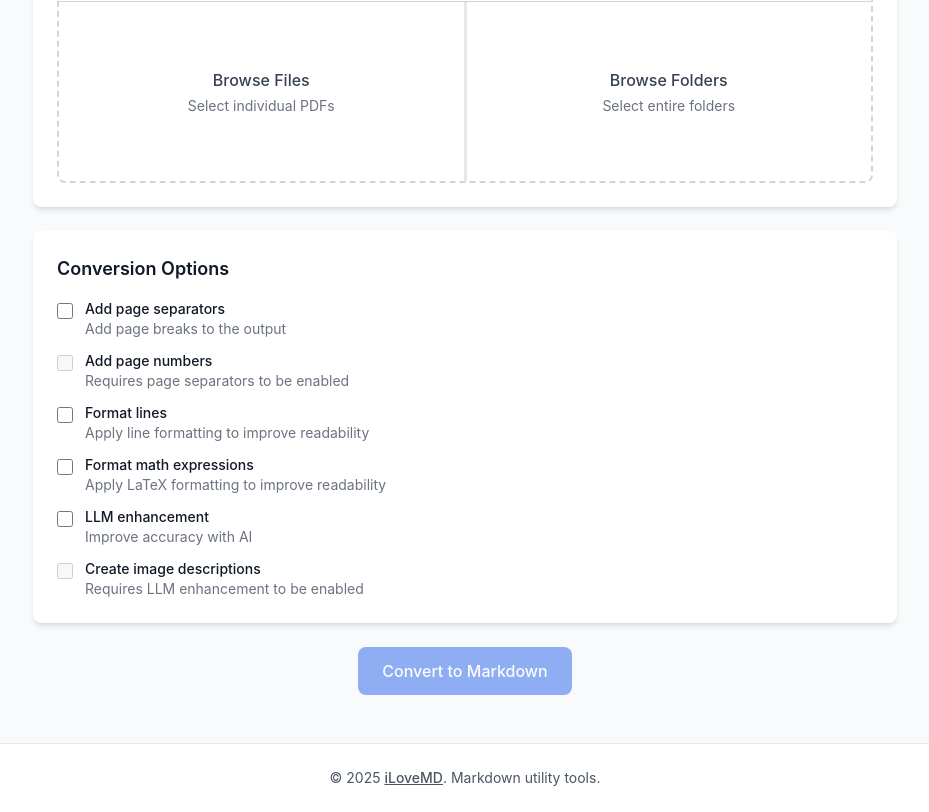
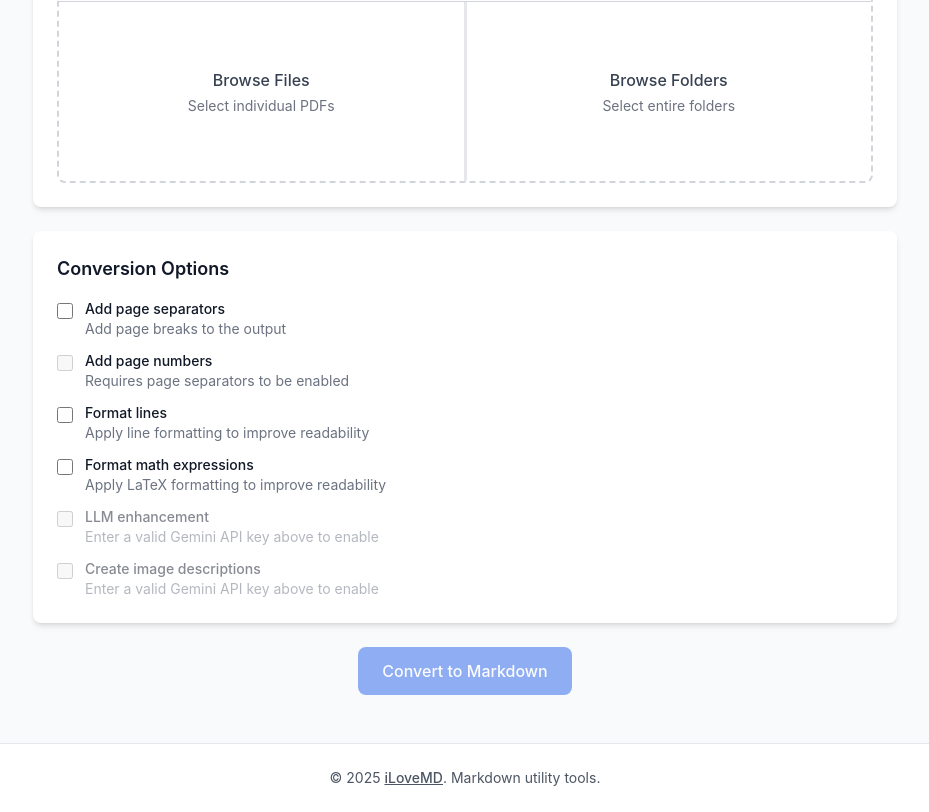
Before and after one commit to guy915/iLoveMD, a Next.js app: page /pdf-to-markdown in a window 1280 px wide. Shown: the part 696-1508 px from the top of the page, without its empty margins (175-1104 px from the left). Built offline with nearby package versions, Linux system fonts and the light colour scheme.

Commit message:
feat: enhance Gemini API key validation and add tests for key plausibility

```diff
--- a/src/app/pdf-to-markdown/PdfToMarkdownClient.tsx
+++ b/src/app/pdf-to-markdown/PdfToMarkdownClient.tsx
@@ -8,6 +8,7 @@ import { MARKER_CONFIG } from '@/lib/constants'
 import { convertPdfToMarkdown, convertPdfToMarkdownLocal } from '@/lib/services/markerApiService'
 import { filterPdfFiles, filterImmediateFolderFiles, getFolderName, type BatchProgress } from '@/lib/services/batchConversionService'
 import { cleanupPdfMarkdown } from '@/lib/utils/markdownUtils'
+import { isLikelyApiKey } from '@/lib/utils/apiKeyUtils'
 import { useLogs } from '@/contexts/LogContext'
 import { useConversionMode } from '@/hooks/useConversionMode'
 import { useConversionOptions } from '@/hooks/useConversionOptions'
@@ -246,9 +247,9 @@ export default function PdfToMarkdownClient() {
             }
         } else if (mode === 'free') {
             // Validate Gemini API key for free mode with LLM
-            if (options.use_llm && !geminiApiKey.trim()) {
-                setError('Please enter your Gemini API key to use LLM enhancement in free mode')
-                addLog('error', 'Conversion blocked: No Gemini API key provided for free LLM mode')
+            if (options.use_llm && !isLikelyApiKey(geminiApiKey)) {
+                setError('Please enter a valid Gemini API key to use LLM enhancement in free mode')
+                addLog('error', 'Conversion blocked: Missing or invalid Gemini API key for free LLM mode')
                 return
             }
         }
@@ -762,6 +763,7 @@ export default function PdfToMarkdownClient() {
                         options={options}
                         onOptionChange={handleOptionChange}
                         disabled={processing}
+                        isLlmAvailable={mode !== 'free' || isLikelyApiKey(geminiApiKey)}
                     />
 
                     {error && (
@@ -789,7 +791,7 @@ export default function PdfToMarkdownClient() {
                                     processing ||
                                     files.length === 0 ||
                                     (mode === 'paid' && !apiKey.trim()) ||
-                                    (mode === 'free' && options.use_llm && !geminiApiKey.trim())
+                                    (mode === 'free' && options.use_llm && !isLikelyApiKey(geminiApiKey))
                                 }
                                 loading={processing}
                                 loadingText="Converting..."
--- a/src/components/layout/GlobalDiagnosticPanel.tsx
+++ b/src/components/layout/GlobalDiagnosticPanel.tsx
@@ -56,10 +56,10 @@ export default function GlobalDiagnosticPanel() {
 
       {/* Dropdown Panel */}
       {isOpen && (
-        <div className="absolute top-full left-0 mt-2 bg-gray-900 rounded-lg shadow-2xl overflow-hidden z-50 w-[95vw] max-w-xl md:w-[500px]">
+        <div className="absolute top-full left-0 mt-2 bg-white border border-gray-200 rounded-lg shadow-2xl overflow-hidden z-50 w-[95vw] max-w-xl md:w-[500px]">
           {/* Header */}
-          <div className="flex items-center justify-between p-4 bg-gray-800 border-b border-gray-700">
-            <h3 className="text-lg font-semibold text-white">
+          <div className="flex items-center justify-between p-4 bg-gray-50 border-b border-gray-200">
+            <h3 className="text-lg font-semibold text-gray-900">
               Diagnostic Logs
             </h3>
             <button
@@ -159,7 +159,7 @@ Log Format: #ID [timestamp] TYPE: message
                     })
                   })
               }}
-              className="text-gray-400 hover:text-white text-sm px-3 py-1 bg-gray-700 rounded hover:bg-gray-600 transition-colors"
+              className="text-gray-700 hover:text-gray-900 text-sm px-3 py-1 bg-gray-100 rounded hover:bg-gray-200 transition-colors"
             >
               Copy
             </button>
@@ -190,20 +190,20 @@ Log Format: #ID [timestamp] TYPE: message
             }}
           >
             {logs.length === 0 ? (
-              <div className="text-gray-400 text-center py-8 select-none">
+              <div className="text-gray-500 text-center py-8 select-none">
                 No logs yet. Logs will appear here as you interact with the website.
               </div>
             ) : (
               logs.map((log) => (
                 <div
                   key={log.id}
-                  className={`mb-2 ${log.type === 'error' ? 'text-red-400' :
-                      log.type === 'success' ? 'text-green-400' :
-                        'text-gray-300'
+                  className={`mb-2 ${log.type === 'error' ? 'text-red-600' :
+                      log.type === 'success' ? 'text-green-600' :
+                        'text-gray-700'
                     }`}
                 >
                   <div className="flex items-start gap-2">
-                    <span className="text-gray-600 text-xs font-mono select-all" title="Log ID (click to select)">
+                    <span className="text-gray-400 text-xs font-mono select-all" title="Log ID (click to select)">
                       #{log.id}
                     </span>
                     <div className="flex-1">
@@ -213,7 +213,7 @@ Log Format: #ID [timestamp] TYPE: message
                       </span>{' '}
                       {log.message}
                       {log.data && (
-                        <pre className="ml-4 mt-1 text-xs text-gray-400 overflow-x-auto whitespace-pre-wrap break-words">
+                        <pre className="ml-4 mt-1 text-xs text-gray-600 overflow-x-auto whitespace-pre-wrap break-words">
                           {JSON.stringify(log.data, null, 2)}
                         </pre>
                       )}
--- a/src/components/pdf-to-markdown/ConversionOptions.tsx
+++ b/src/components/pdf-to-markdown/ConversionOptions.tsx
@@ -7,6 +7,13 @@ interface ConversionOptionsProps {
   options: MarkerOptions
   onOptionChange: (key: keyof MarkerOptions, value: boolean | string) => void
   disabled?: boolean
+  /**
+   * Whether LLM enhancement can be toggled on.
+   * In free mode this should reflect whether a plausible Gemini API key has
+   * been entered. Defaults to true to preserve behaviour for callers that
+   * don't provide it (e.g. paid mode, which doesn't use Gemini).
+   */
+  isLlmAvailable?: boolean
 }
 
 /**
@@ -17,7 +24,8 @@ export function ConversionOptions({
   mode,
   options,
   onOptionChange,
-  disabled = false
+  disabled = false,
+  isLlmAvailable = true
 }: ConversionOptionsProps) {
   // Track user's intent for dependent options separately from their enabled state
   // This allows checkboxes to remain checked (but disabled) when dependencies are off
@@ -31,6 +39,12 @@ export function ConversionOptions({
     setImageDescriptionsIntent(options.disable_image_extraction)
     // eslint-disable-next-line react-hooks/exhaustive-deps
   }, []) // Empty deps = only run on mount
+
+  // "Create image descriptions" is a derivative of "LLM enhancement":
+  // it is only meaningful when LLM is both toggled on AND actually usable
+  // (i.e. a valid API key is present in free mode). When LLM is unavailable,
+  // cascade the grayed-out state to this dependent option as well.
+  const llmEffective = options.use_llm && isLlmAvailable
 
   return (
     <div className="bg-white rounded-lg shadow-md p-6 mb-6">
@@ -134,12 +148,16 @@ export function ConversionOptions({
                 onOptionChange('disable_image_extraction', false)
               }
             }}
-            className="mt-1 h-4 w-4 text-blue-600 focus:ring-blue-500 border-gray-300 rounded"
-            disabled={disabled}
+            className="mt-1 h-4 w-4 text-blue-600 focus:ring-blue-500 border-gray-300 rounded disabled:cursor-not-allowed"
+            disabled={disabled || !isLlmAvailable}
           />
-          <span className="ml-3">
+          <span className={`ml-3 ${!isLlmAvailable ? 'opacity-50' : ''}`}>
             <span className="block text-sm font-medium text-gray-900">LLM enhancement</span>
-            <span className="block text-sm text-gray-500">Improve accuracy with AI</span>
+            <span className="block text-sm text-gray-500">
+              {isLlmAvailable
+                ? 'Improve accuracy with AI'
+                : 'Enter a valid Gemini API key above to enable'}
+            </span>
           </span>
         </label>
 
@@ -150,20 +168,22 @@ export function ConversionOptions({
             onChange={(e) => {
               const checked = e.target.checked
               setImageDescriptionsIntent(checked)
-              // Only update actual option if use_llm is enabled
-              if (options.use_llm) {
+              // Only update actual option if LLM is effectively enabled
+              if (llmEffective) {
                 onOptionChange('disable_image_extraction', checked)
               }
             }}
-            className="mt-1 h-4 w-4 text-blue-600 focus:ring-blue-500 border-gray-300 rounded"
-            disabled={disabled || !options.use_llm}
+            className="mt-1 h-4 w-4 text-blue-600 focus:ring-blue-500 border-gray-300 rounded disabled:cursor-not-allowed"
+            disabled={disabled || !llmEffective}
           />
-          <span className="ml-3">
+          <span className={`ml-3 ${!llmEffective ? 'opacity-50' : ''}`}>
             <span className="block text-sm font-medium text-gray-900">Create image descriptions</span>
             <span className="block text-sm text-gray-500">
-              {options.use_llm
+              {llmEffective
                 ? 'Replace images with text descriptions'
-                : 'Requires LLM enhancement to be enabled'}
+                : !isLlmAvailable
+                  ? 'Enter a valid Gemini API key above to enable'
+                  : 'Requires LLM enhancement to be enabled'}
             </span>
           </span>
         </label>
--- /dev/null
+++ b/src/lib/utils/apiKeyUtils.ts
@@ -0,0 +1,31 @@
+/**
+ * Utility functions for API key validation.
+ *
+ * These are intentionally generic (not tied to any specific provider's format)
+ * so they remain valid if providers change their key formats. The goal is to
+ * filter out obvious non-keys (empty, a few characters, whitespace), not to
+ * guarantee the key will authenticate successfully — the API call itself is
+ * the source of truth for that.
+ */
+
+/** Minimum length for a string to be considered a plausible API key. */
+export const MIN_API_KEY_LENGTH = 20
+
+/**
+ * Return true if the given string looks like a plausible API key.
+ *
+ * Criteria:
+ * - Not empty after trimming.
+ * - At least {@link MIN_API_KEY_LENGTH} characters long.
+ * - Consists only of characters typically found in API keys: ASCII letters,
+ *   digits, underscores, and hyphens.
+ *
+ * This is deliberately provider-agnostic so it works for Gemini, Marker,
+ * OpenAI, etc., and survives future key-format changes.
+ */
+export function isLikelyApiKey(key: string | null | undefined): boolean {
+  if (!key) return false
+  const trimmed = key.trim()
+  if (trimmed.length < MIN_API_KEY_LENGTH) return false
+  return /^[A-Za-z0-9_-]+$/.test(trimmed)
+}
```
Also changed, not shown: 1 other file (tests, documents, lock files or other folders).
